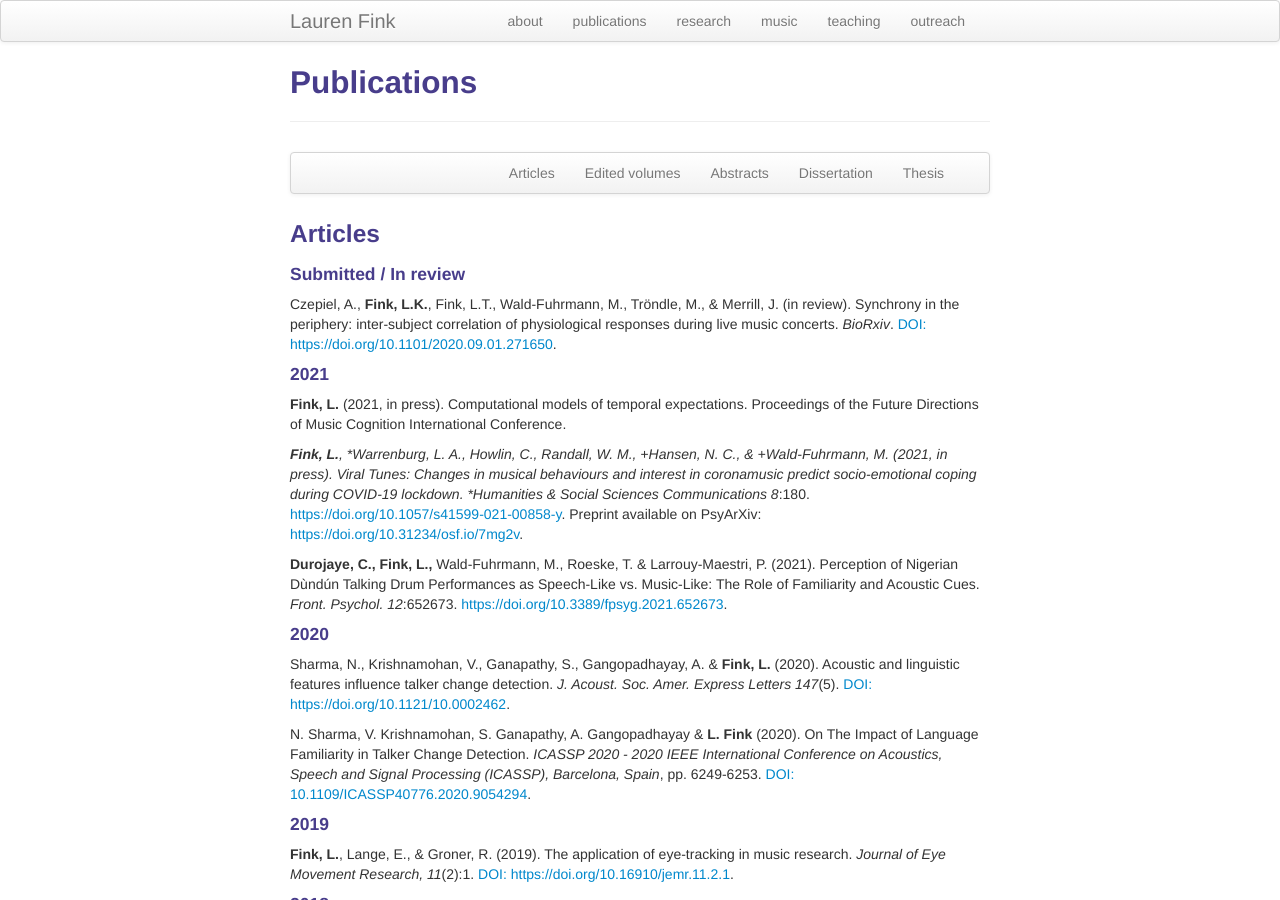
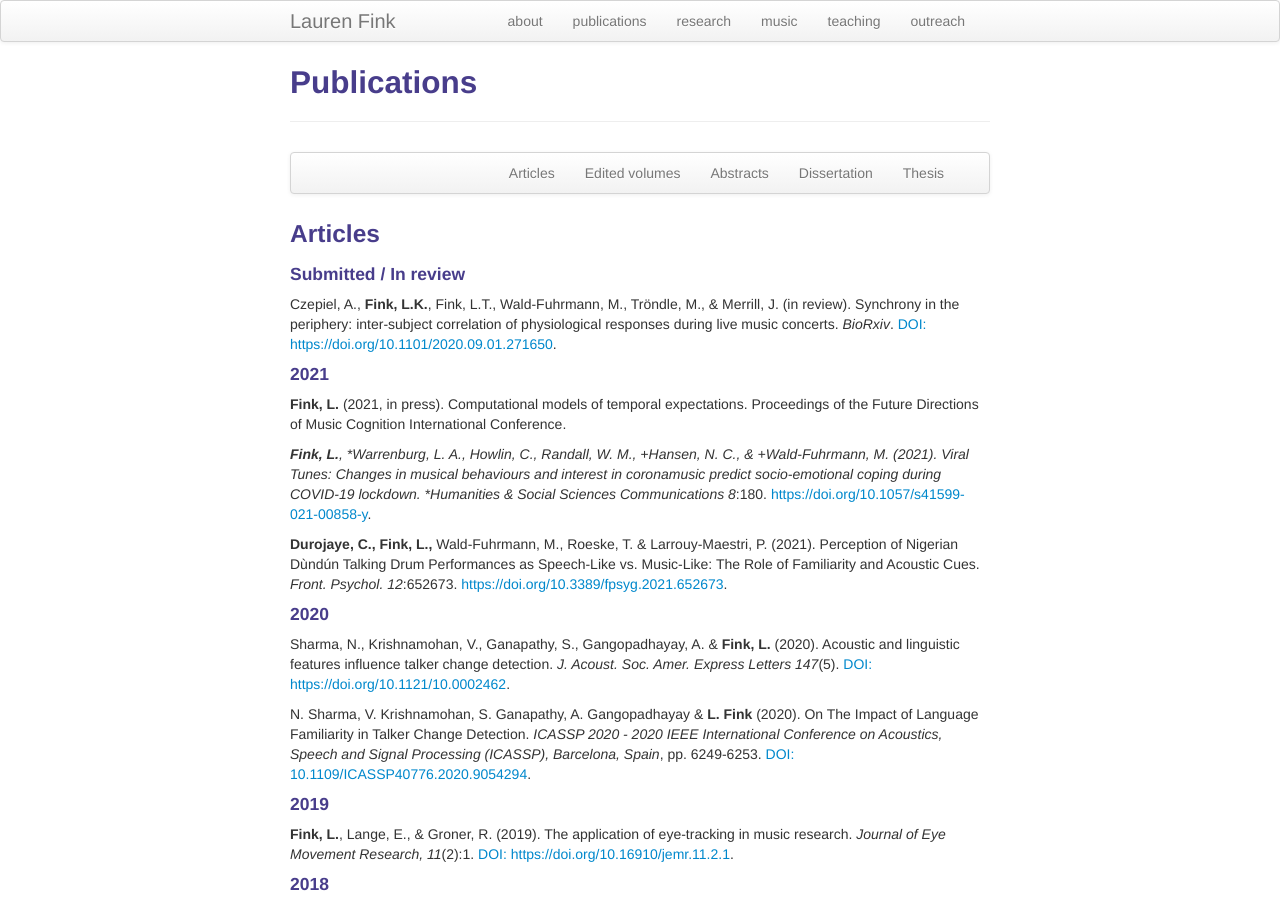
Before and after one commit to lkfink/lkfink.github.io, a Jekyll site: the page built from pages/pubs.md, in a window 1280 px wide and 900 px high. Built offline with Jekyll 4.4.1, drawn with Linux system fonts in a browser that asks for light colours.

Commit message:
add final cmq citation

```diff
--- a/pages/pubs.md
+++ b/pages/pubs.md
@@ -41,7 +41,7 @@ Czepiel, A., **Fink, L.K.**, Fink, L.T., Wald-Fuhrmann, M., Tröndle, M., & Merr
 
 **Fink, L.** (2021, in press). Computational models of temporal expectations. Proceedings of the Future Directions of Music Cognition International Conference.
 
-***Fink, L.**, *Warrenburg, L. A., Howlin, C., Randall, W. M., +Hansen, N. C., & +Wald-Fuhrmann, M. (2021, in press). Viral Tunes: Changes in musical behaviours and interest in coronamusic predict socio-emotional coping during COVID-19 lockdown. *Humanities & Social Sciences Communications 8*:180. [https://doi.org/10.1057/s41599-021-00858-y](https://doi.org/10.1057/s41599-021-00858-y){:target="_blank"}. Preprint available on PsyArXiv: [https://doi.org/10.31234/osf.io/7mg2v](https://doi.org/10.31234/osf.io/7mg2v]){:target="_blank"}.
+***Fink, L.**, *Warrenburg, L. A., Howlin, C., Randall, W. M., +Hansen, N. C., & +Wald-Fuhrmann, M. (2021). Viral Tunes: Changes in musical behaviours and interest in coronamusic predict socio-emotional coping during COVID-19 lockdown. *Humanities & Social Sciences Communications 8*:180. [https://doi.org/10.1057/s41599-021-00858-y](https://doi.org/10.1057/s41599-021-00858-y){:target="_blank"}.
 
 **Durojaye, C., Fink, L.,** Wald-Fuhrmann, M., Roeske, T. & Larrouy-Maestri, P. (2021). Perception of Nigerian Dùndún Talking Drum Performances as Speech-Like vs. Music-Like: The Role of Familiarity and Acoustic Cues. *Front. Psychol. 12*:652673. [https://doi.org/10.3389/fpsyg.2021.652673](https://doi.org/10.3389/fpsyg.2021.652673){:target="_blank"}.
 
```
